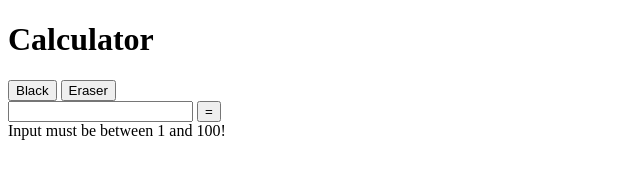
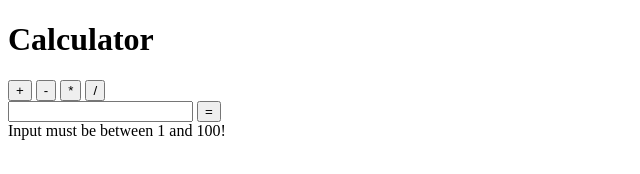
Before and after one commit to PascalBBcn/Calculator, a plain HTML site: page index.html in a window 1280 px wide. Shown: the full height of the page, 0-640 px from the left. Drawn offline with Linux system fonts and the light colour scheme.

Commit message:
add basic html and js structures

```diff
--- a/calculator.js
+++ b/calculator.js
@@ -1,3 +1,6 @@
+let x = 0;
+let y = 0;
+let o = undefined;
 function add() {
 
 }
--- a/index.html
+++ b/index.html
@@ -12,8 +12,10 @@
             <div class="content">
                 <div class="board"></div>
                 <div class="buttons">
-                    <button onclick="changeColour('black')">Black</button>
-                    <button onclick="changeColour('white')">Eraser</button>
+                    <button onclick="">+</button>
+                    <button onclick="">-</button>
+                    <button onclick="">*</button>
+                    <button onclick="">/</button>
                 </div>
                 <div>
                     <input
```
